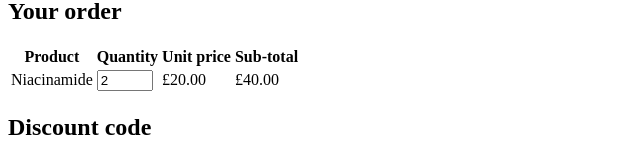
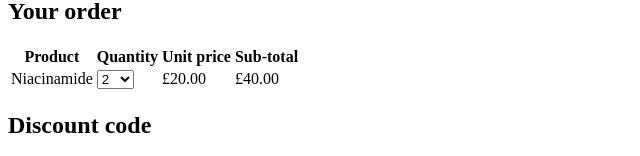
Before and after one commit to skinandme/full-stack-assessment-v2, a React (Create React App) app in the folder front-end/: page / in a window 1280 px wide. Shown: the part 170-326 px from the top of the page, without its empty margins (0-640 px from the left). Built offline with nearby package versions, Linux system fonts and the light colour scheme.

Commit message:
fix: use a select input because...debouncing

```diff
--- a/front-end/src/components/atoms/NumberInput.tsx
+++ /dev/null
@@ -1,25 +0,0 @@
-import { ChangeEventHandler } from "react";
-
-export interface INumberInputProps {
-	value: number;
-	min: string;
-	max: string;
-	onChange: ChangeEventHandler<HTMLInputElement>;
-}
-
-export default function NumberInput({
-	min,
-	max,
-	value,
-	onChange,
-}: INumberInputProps) {
-	return (
-		<input
-			type="number"
-			min={min}
-			max={max}
-			value={value}
-			onChange={onChange}
-		/>
-	);
-}
--- /dev/null
+++ b/front-end/src/components/atoms/SelectInput.tsx
@@ -0,0 +1,30 @@
+import { ChangeEventHandler } from "react";
+
+export interface IOption {
+	label: string;
+	value: number | string;
+}
+
+export interface ISelectInputProps {
+	name: string;
+	options: IOption[];
+	value: number | string;
+	onChange: ChangeEventHandler<HTMLSelectElement>;
+}
+
+export default function SelectInput({
+	name,
+	value,
+	options,
+	onChange,
+}: ISelectInputProps) {
+	return (
+		<select name={name} value={value} onChange={onChange}>
+			{options.map((option) => (
+				<option key={option.label} value={option.value}>
+					{option.label}
+				</option>
+			))}
+		</select>
+	);
+}
--- a/front-end/src/components/molecules/CheckoutLineItem/CheckoutLineItem.tsx
+++ b/front-end/src/components/molecules/CheckoutLineItem/CheckoutLineItem.tsx
@@ -1,12 +1,12 @@
 import { ChangeEventHandler } from "react";
-import NumberInput from "../../atoms/NumberInput";
+import SelectInput from "../../atoms/SelectInput";
 import { ICheckoutItem } from "../../../types";
 import { formatPrice } from "../../../utils/money";
 
 export interface ICheckoutLineItemProps {
 	item: ICheckoutItem;
-	currency?: "GBP";
-	onChangeQuantity: ChangeEventHandler<HTMLInputElement>;
+	currency: "GBP";
+	onChangeQuantity: ChangeEventHandler<HTMLSelectElement>;
 }
 
 export default function CheckoutLineItem({
@@ -14,14 +14,20 @@ export default function CheckoutLineItem({
 	currency,
 	onChangeQuantity,
 }: ICheckoutLineItemProps) {
+	const name = `${item.product.sku}-quantity`;
+	const options = Array.from({ length: 10 }, (_, index) => ({
+		value: index + 1,
+		label: (index + 1).toString(),
+	}));
+
 	return (
 		<tr>
 			<td>{item.product.name}</td>
 			<td>
-				<NumberInput
-					min="1"
-					max="10"
+				<SelectInput
+					name={name}
 					value={item.quantity}
+					options={options}
 					onChange={onChangeQuantity}
 				/>
 			</td>
```
